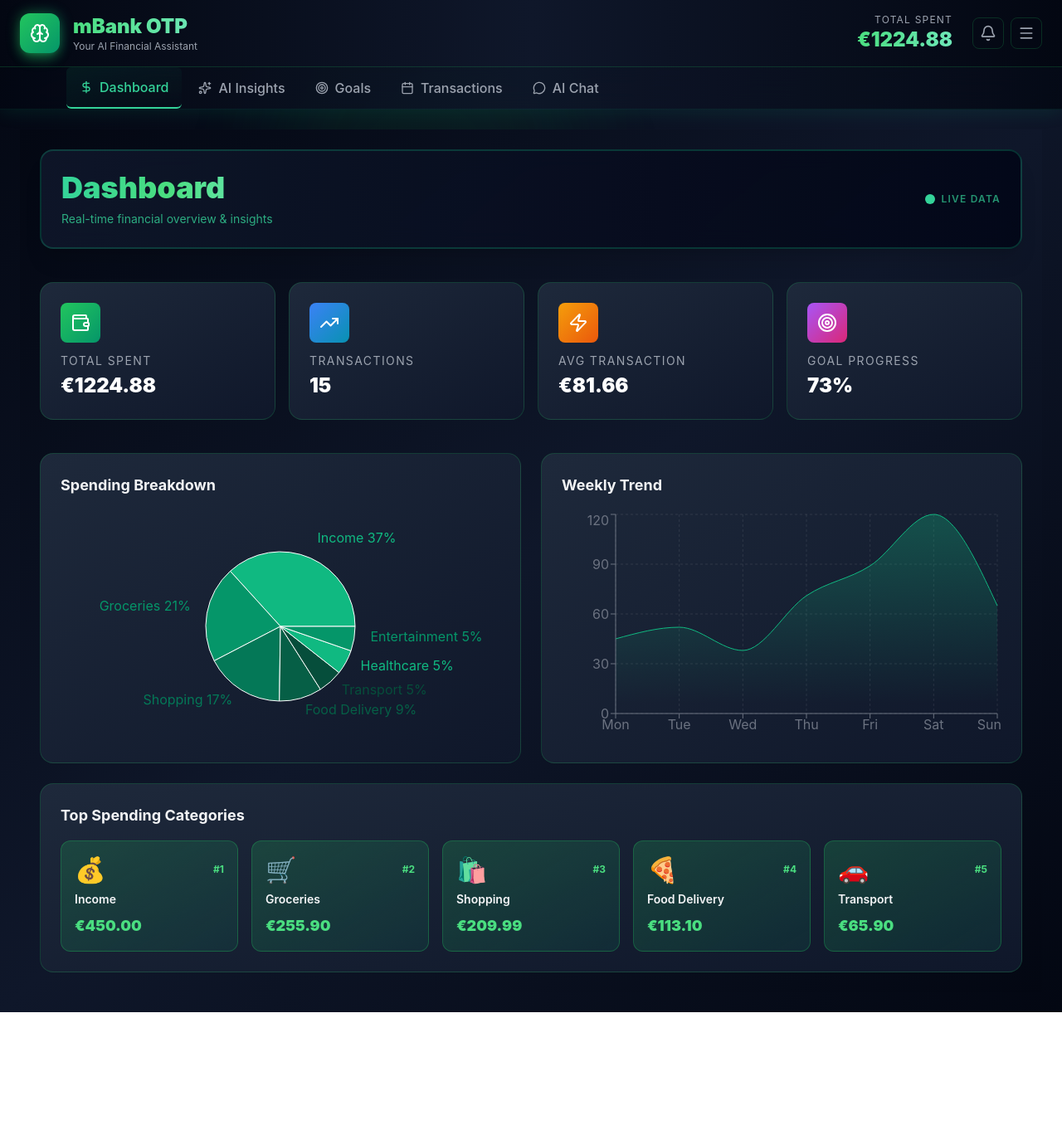
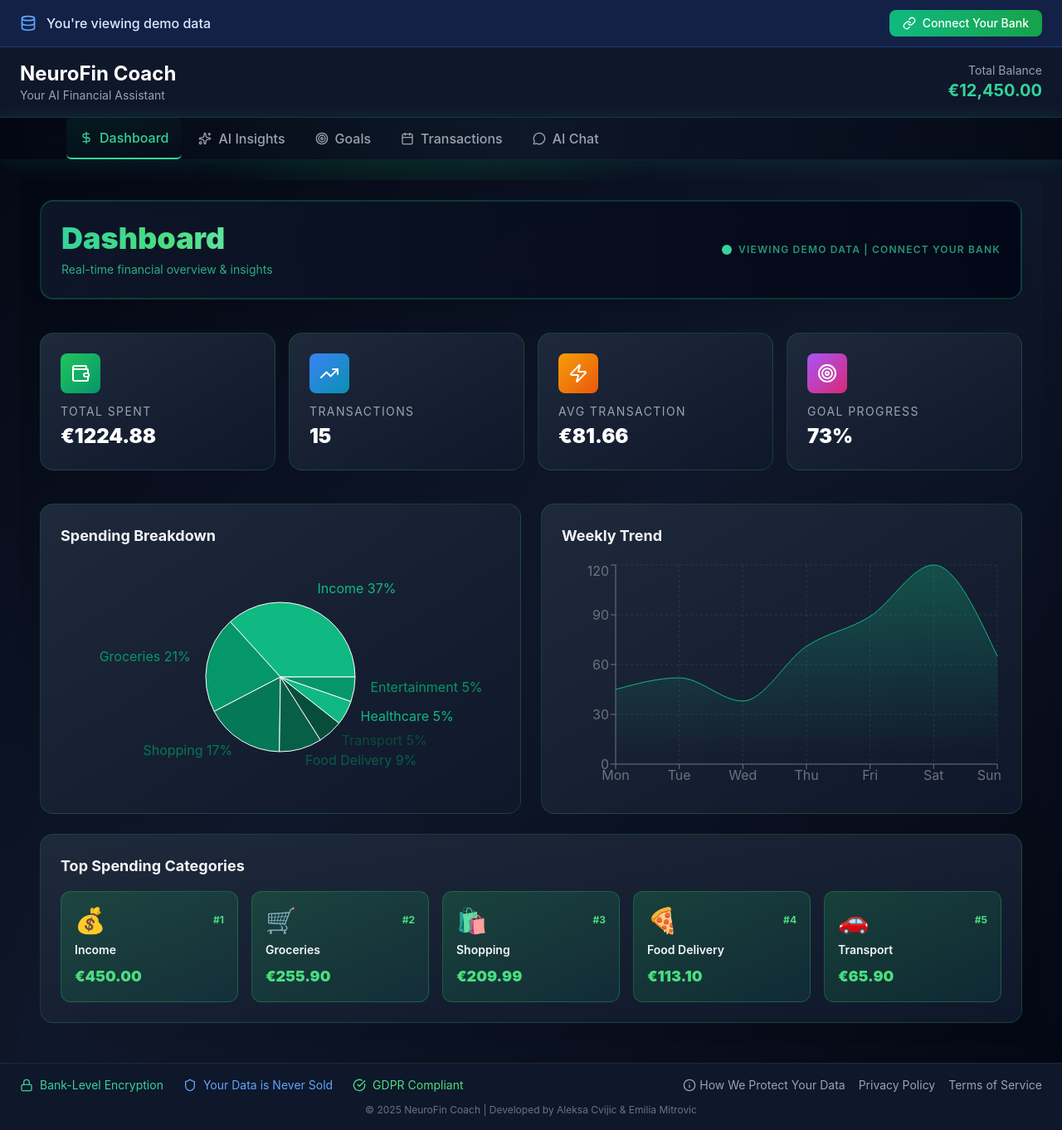
Before and after one commit to a-cvijic/neurofin-cach, a React (Create React App) app: page / in a window 1280 px wide. Shown: the whole page at 83% size. Before the commit the page ends 1220 px from the top, so only its background shows below. Built offline with nearby package versions, Linux system fonts and the light colour scheme.

Commit message:
04 Improvements

```diff
--- a/src/App.js
+++ b/src/App.js
@@ -7,6 +7,7 @@ import Goals from "./components/Goals";
 import Transactions from "./components/Transactions";
 import AIChat from "./components/AIChat";
 import { MOCK_TRANSACTIONS, SAVING_GOAL } from "./data/mockData";
+import Footer from "./components/Footer";
 
 const App = () => {
   const [activeTab, setActiveTab] = useState("dashboard");
@@ -27,13 +28,11 @@ const App = () => {
       .sort((a, b) => b.value - a.value);
   }, []);
 
-  // Total spent
   const totalSpent = useMemo(
     () => MOCK_TRANSACTIONS.reduce((sum, t) => sum + t.amount, 0),
     []
   );
 
-  // Insights
   const insights = useMemo(() => {
     const foodDelivery =
       categoryData.find((c) => c.name === "Food Delivery")?.value || 0;
@@ -96,7 +95,7 @@ const App = () => {
 
   return (
     <div className="min-h-screen bg-gradient-to-br from-gray-950 via-slate-900 to-gray-950">
-      {/* Animated background glow */}
+      {/* Background glow */}
       <div className="fixed inset-0 pointer-events-none">
         <div className="absolute top-0 left-1/4 w-96 h-96 bg-green-600/10 rounded-full blur-3xl animate-pulse" />
         <div
@@ -118,15 +117,11 @@ const App = () => {
               savingGoal={SAVING_GOAL}
             />
           )}
-
           {activeTab === "insights" && <AIInsights insights={insights} />}
-
           {activeTab === "goals" && <Goals goals={[SAVING_GOAL]} />}
-
           {activeTab === "transactions" && (
             <Transactions transactions={MOCK_TRANSACTIONS} />
           )}
-
           {activeTab === "chat" && (
             <AIChat
               categoryData={categoryData}
@@ -135,6 +130,9 @@ const App = () => {
             />
           )}
         </main>
+
+        {/* 👇 Added Footer (nothing else touched) */}
+        <Footer />
       </div>
     </div>
   );
--- a/src/components/Dashboard.jsx
+++ b/src/components/Dashboard.jsx
@@ -29,7 +29,7 @@ const Dashboard = ({ categoryData, totalSpent, transactionCount, savingGoal }) =
               </div>
               <div className="hidden md:flex items-center gap-2">
                 <div className="w-3 h-3 bg-emerald-400 rounded-full animate-pulse"></div>
-                <span className="text-emerald-400/70 text-xs uppercase tracking-widest font-semibold">Live Data</span>
+                <span className="text-emerald-400/70 text-xs uppercase tracking-widest font-semibold">Viewing Demo Data | Connect Your Bank</span>
               </div>
             </div>
           </div>
--- /dev/null
+++ b/src/components/Footer.jsx
@@ -0,0 +1,92 @@
+// IMPROVEMENT #5: Add security and trust badges
+
+import React, { useState } from 'react';
+import { Shield, Lock, CheckCircle, Info } from 'lucide-react';
+
+const Footer = () => {
+  const [showSecurityModal, setShowSecurityModal] = useState(false);
+
+  return (
+    <>
+      <footer className="bg-slate-900 border-t border-slate-800 mt-auto">
+        <div className="max-w-7xl mx-auto px-6 py-4">
+          <div className="flex items-center justify-between flex-wrap gap-4">
+            {/* Security badges */}
+            <div className="flex items-center gap-6 text-sm">
+              <div className="flex items-center gap-2 text-emerald-400">
+                <Lock className="w-4 h-4" />
+                <span>Bank-Level Encryption</span>
+              </div>
+              <div className="flex items-center gap-2 text-blue-400">
+                <Shield className="w-4 h-4" />
+                <span>Your Data is Never Sold</span>
+              </div>
+              <div className="flex items-center gap-2 text-green-400">
+                <CheckCircle className="w-4 h-4" />
+                <span>GDPR Compliant</span>
+              </div>
+            </div>
+
+            {/* Links */}
+            <div className="flex items-center gap-4 text-sm text-slate-400">
+              <button
+                onClick={() => setShowSecurityModal(true)}
+                className="hover:text-emerald-400 transition-colors flex items-center gap-1"
+              >
+                <Info className="w-4 h-4" />
+                How We Protect Your Data
+              </button>
+              <a href="#" className="hover:text-emerald-400 transition-colors">
+                Privacy Policy
+              </a>
+              <a href="#" className="hover:text-emerald-400 transition-colors">
+                Terms of Service
+              </a>
+            </div>
+          </div>
+
+          {/* Copyright */}
+          <div className="text-center text-slate-500 text-xs mt-3">
+            © 2025 NeuroFin Coach | Developed by Aleksa Cvijic & Emilia Mitrovic
+          </div>
+        </div>
+      </footer>
+
+      {/* Security Info Modal */}
+      {showSecurityModal && (
+        <div className="fixed inset-0 bg-black/80 backdrop-blur-sm z-50 flex items-center justify-center p-4">
+          <div className="bg-slate-900 border border-emerald-500/30 rounded-2xl p-6 max-w-lg shadow-2xl shadow-emerald-500/20">
+            <div className="flex items-center gap-3 mb-4">
+              <Shield className="w-6 h-6 text-emerald-400" />
+              <h3 className="text-xl font-bold text-white">How We Protect Your Data</h3>
+            </div>
+
+            <div className="space-y-3 text-slate-300 mb-6">
+              <p>
+                <strong className="text-emerald-400">🔒 Bank-Level Encryption:</strong> All data is encrypted using AES-256 encryption, the same standard used by financial institutions worldwide.
+              </p>
+              <p>
+                <strong className="text-blue-400">🛡️ No Data Selling:</strong> We never sell, rent, or share your personal financial data with third parties. Your privacy is non-negotiable.
+              </p>
+              <p>
+                <strong className="text-green-400">✓ GDPR Compliant:</strong> We fully comply with EU data protection regulations, giving you complete control over your data.
+              </p>
+              <p>
+                <strong className="text-purple-400">🔐 Secure Connections:</strong> When you connect your bank, we use read-only access through certified partners like Plaid. We never store your login credentials.
+              </p>
+            </div>
+
+            <button
+              onClick={() => setShowSecurityModal(false)}
+              className="w-full px-4 py-2 bg-gradient-to-r from-emerald-500 to-green-600 text-white rounded-lg hover:from-emerald-600 hover:to-green-700 transition-all font-medium"
+            >
+              Got It
+            </button>
+          </div>
+        </div>
+      )}
+    </>
+  );
+};
+
+export default Footer;
--- a/src/components/Header.jsx
+++ b/src/components/Header.jsx
@@ -1,36 +1,36 @@
 import React from 'react';
-import { Brain, Menu, Bell } from 'lucide-react';
+import { Database, Link as LinkIcon } from 'lucide-react';
 
-const Header = ({ totalSpent }) => {
+const Header = () => {
   return (
-    <header className="bg-gradient-to-r from-gray-950 via-slate-900 to-gray-950 border-b border-green-500/20 backdrop-blur-sm sticky top-0 z-50">
+    <header className="bg-slate-900 border-b border-slate-800">
+      {/* NEW: Demo Data Banner */}
+      <div className="bg-blue-900/30 border-b border-blue-500/30 px-6 py-3">
+        <div className="max-w-7xl mx-auto flex items-center justify-between">
+          <div className="flex items-center gap-3">
+            <Database className="w-5 h-5 text-blue-400" />
+            <span className="text-blue-100 font-medium">
+              You're viewing demo data
+            </span>
+          </div>
+          <button className="px-4 py-1.5 bg-gradient-to-r from-emerald-500 to-green-600 text-white rounded-lg hover:from-emerald-600 hover:to-green-700 transition-all flex items-center gap-2 text-sm font-medium">
+            <LinkIcon className="w-4 h-4" />
+            Connect Your Bank
+          </button>
+        </div>
+      </div>
+
+      {/* Original header content */}
       <div className="max-w-7xl mx-auto px-6 py-4">
         <div className="flex items-center justify-between">
-          <div className="flex items-center gap-4">
-            <div className="relative">
-              <div className="absolute inset-0 bg-gradient-to-r from-green-500 to-emerald-500 rounded-xl blur opacity-50 animate-pulse" />
-              <div className="relative w-12 h-12 bg-gradient-to-br from-green-500 to-emerald-600 rounded-xl flex items-center justify-center shadow-lg shadow-green-500/30">
-                <Brain className="w-6 h-6 text-white" />
-              </div>
-            </div>
-            <div>
-              <h1 className="text-2xl font-black bg-gradient-to-r from-green-400 to-emerald-300 bg-clip-text text-transparent">mBank OTP</h1>
-              <p className="text-xs text-gray-400">Your AI Financial Assistant</p>
-            </div>
+          <div>
+            <h1 className="text-2xl font-bold text-white">NeuroFin Coach</h1>
+            <p className="text-slate-400 text-sm">Your AI Financial Assistant</p>
           </div>
-
           <div className="flex items-center gap-6">
             <div className="text-right">
-              <p className="text-xs text-gray-400 uppercase tracking-widest">Total Spent</p>
-              <p className="text-2xl font-black bg-gradient-to-r from-green-400 to-emerald-300 bg-clip-text text-transparent">€{totalSpent.toFixed(2)}</p>
-            </div>
-            <div className="flex items-center gap-2">
-              <button className="p-2 hover:bg-green-500/20 rounded-lg transition-colors border border-green-500/20">
-                <Bell className="w-5 h-5 text-gray-400 hover:text-green-400" />
-              </button>
-              <button className="p-2 hover:bg-green-500/20 rounded-lg transition-colors border border-green-500/20">
-                <Menu className="w-5 h-5 text-gray-400 hover:text-green-400" />
-              </button>
+              <p className="text-sm text-slate-400">Total Balance</p>
+              <p className="text-xl font-bold text-emerald-400">€12,450.00</p>
             </div>
           </div>
         </div>
--- a/src/components/chat/InteractiveWalkthrough.jsx
+++ b/src/components/chat/InteractiveWalkthrough.jsx
@@ -1,5 +1,5 @@
 import React, { useEffect, useState } from "react";
-import { Sparkles, Brain, ChevronRight, X } from "lucide-react";
+import { Sparkles, ChevronRight, X } from "lucide-react";
 
 export default function InteractiveWalkthrough({ step, onNext, onBack, onSkip, onClose }) {
   const [highlightRect, setHighlightRect] = useState(null);
```
